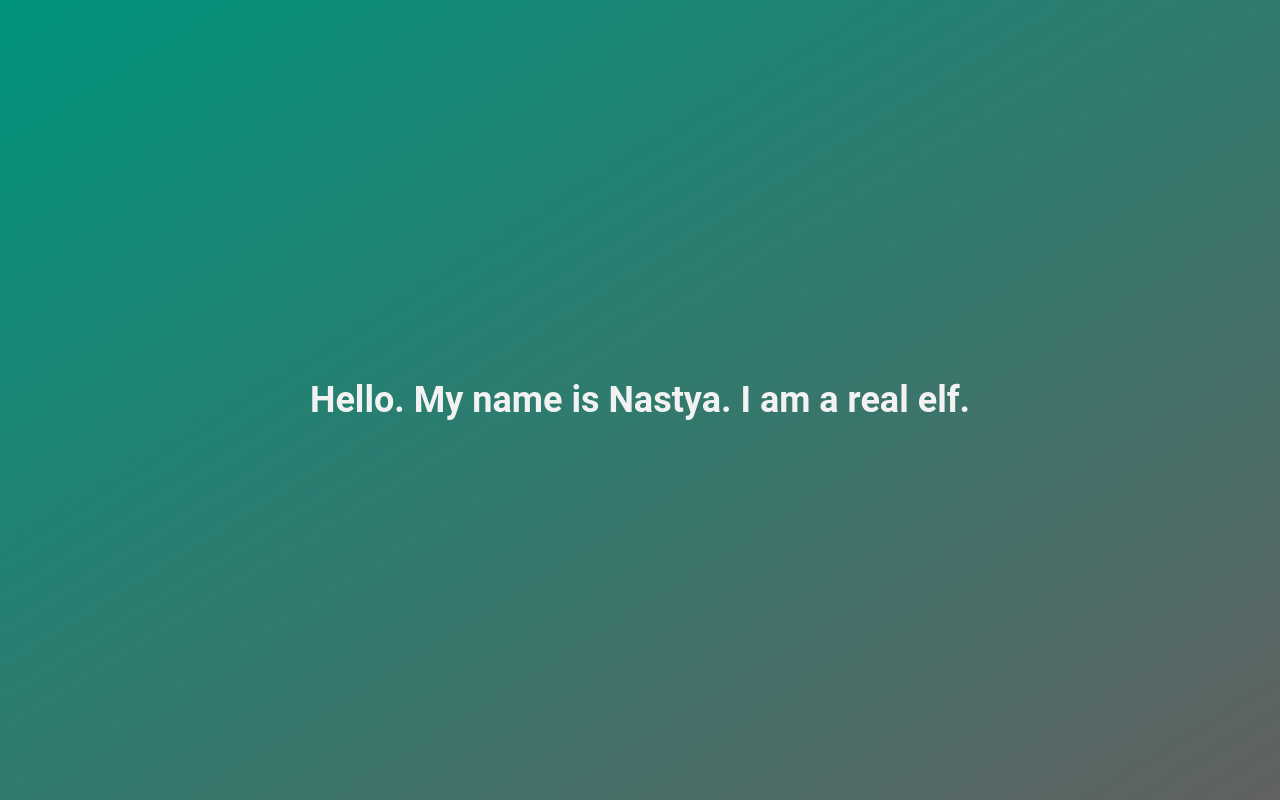
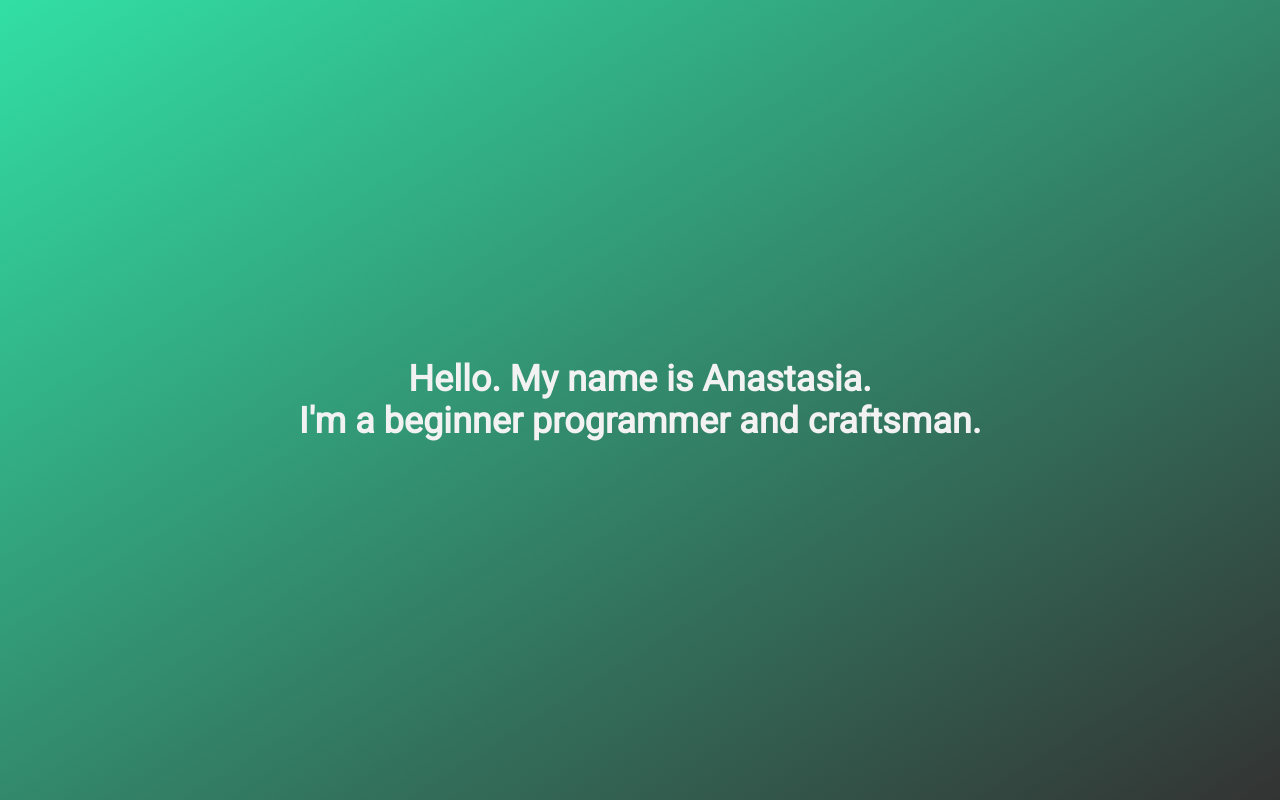
Before and after one commit to AnastasiaElf/card, a plain HTML site: page index.html in a window 1280 px wide. Drawn offline with Linux system fonts and the light colour scheme.

Commit message:
change text and color

```diff
--- a/index.html
+++ b/index.html
@@ -4,11 +4,11 @@
 <head>
 	<title>Anastasia Elf</title>
 	<link rel="stylesheet" href="styles.css">
-    <!-- <link href="https://fonts.googleapis.com/css?family=Roboto" rel="stylesheet"> -->
 </head>
 
 <body>
-<h2>Hello. My name is Nastya. I am a real elf.</h2>
+	<h2>Hello. My name is Anastasia.
+		<br/> I'm a beginner programmer and craftsman.</h2>
 </body>
 
 </html>
--- a/styles.css
+++ b/styles.css
@@ -1,22 +1,24 @@
-body {
-	color: #f2f2f2;
+@import url("https://fonts.googleapis.com/css?family=Roboto");
+*{
+	box-sizing: border-box;
+	font-family: "Roboto", cursive;
+}
+body{
+	color: #F2F2F2;
 	text-align: center;
 	vertical-align: middle;
 	font-size: 24px;
-	background: linear-gradient(to bottom right, rgb(0, 147, 123), rgba(0, 0, 0, 0.62));
+	background: linear-gradient(to bottom right, #32DFA5, #333333);
 	display: flex;
-    align-items: center;
-    align-content: center;
-    justify-content: center;
+	align-items: center;
+	align-content: center;
+	justify-content: center;
 }
-
 html, body{
 	width: 100%;
 	height: 100%;
 	margin: 0;
-	box-sizing: border-box;
-	font-family: "Roboto", sans-serif;
 }
- h2 {
-	 margin: 0;
- }
+h2{
+	margin: 0;
+}
```
